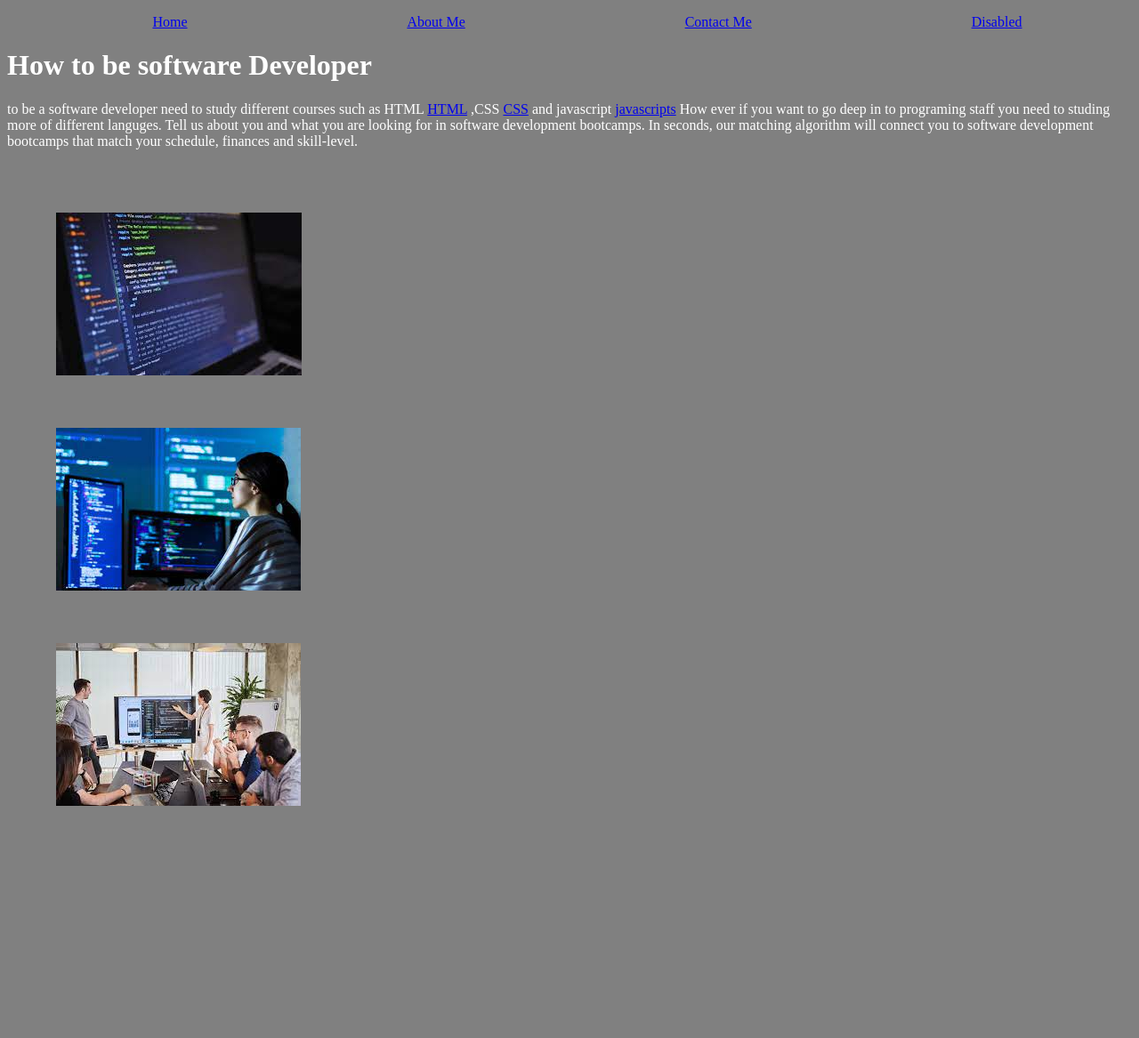
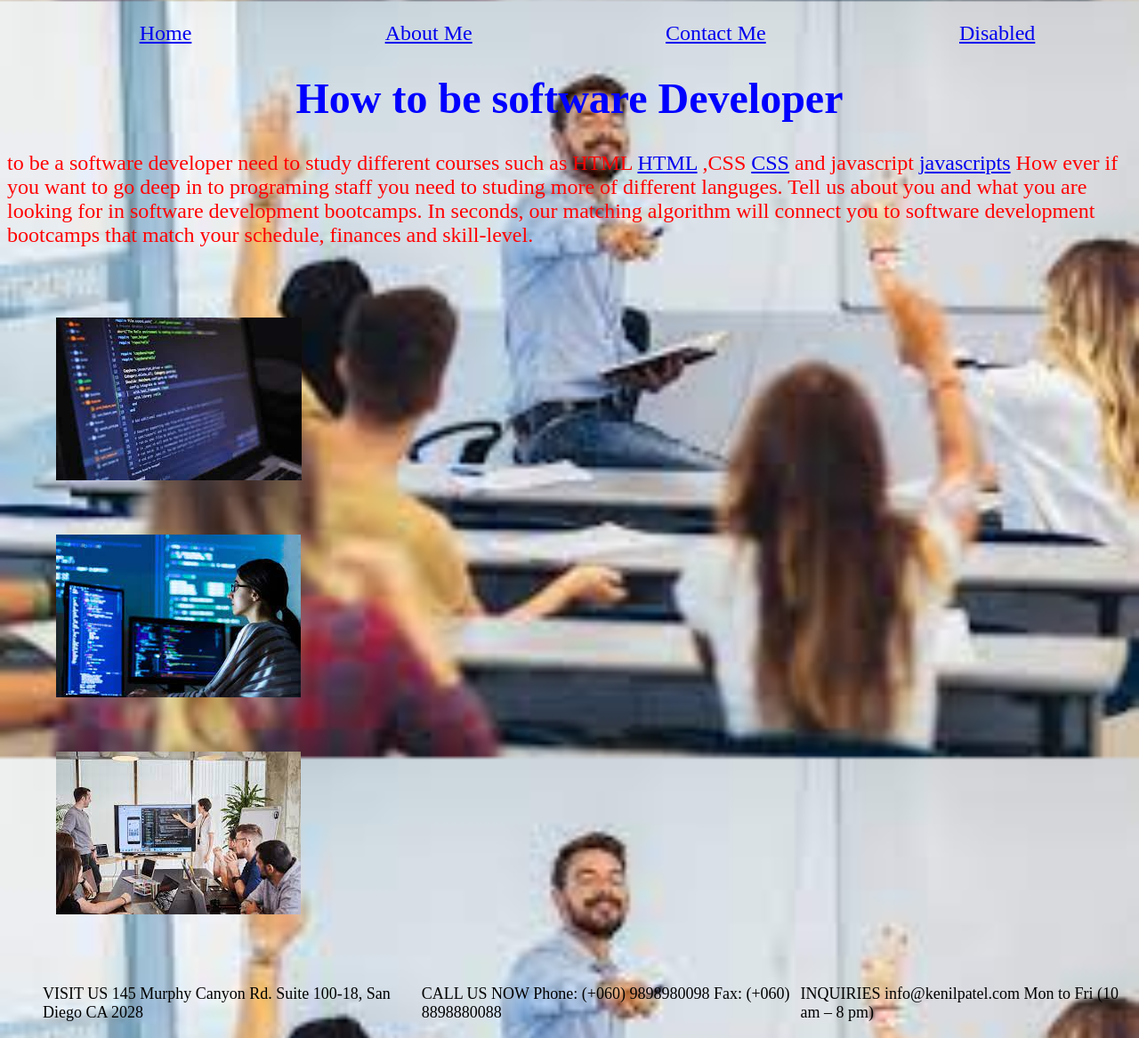
Before and after one commit to wondamb/Make-a-Blog-site-Team-1, a plain HTML site: page index.html in a window 1280 px wide. Shown: the whole page at 89% size. Before the commit the page ends 973 px from the top, so only its background shows below. Drawn offline with Linux system fonts and the light colour scheme; a script that the page names is missing.

Commit message:
third commit

```diff
--- a/index.html
+++ b/index.html
@@ -3,7 +3,7 @@
   <head>
     <meta charset="utf-8">
     <meta name="viewport" content="width=device-width">
-    <title>replit</title>
+    <title>Learn software development</title>
     <link href="style.css" rel="stylesheet" type="text/css" />
   </head>
   <body>
@@ -14,13 +14,13 @@
             <div class="collapse navbar-collapse" id="navbarNav">
               <ul class="navbar-nav">
                 <li class="nav-item active">
-                  <a class="nav-link" href="#">Home</a>
+                  <a class="nav-link" href="file:///C:/Users/wondwoson/Documents/GitHub/here/Make-a-Blog-site-Team-1/index.html">Home</a>
                 </li>
                 <li class="nav-item">
                   <a class="nav-link" href="file:///C:/Users/wondwoson/Documents/GitHub/here/Make-a-Blog-site-Team-1/About.html">About Me</a>
                 </li>
                 <li class="nav-item">
-                  <a class="nav-link" href="file:///C:/Users/wondwoson/Documents/GitHub/here/Make-a-Blog-site-Team-1/About.html">Contact Me</a>
+                  <a class="nav-link" href="file:///C:/Users/wondwoson/Documents/GitHub/here/Make-a-Blog-site-Team-1/Contact.html">Contact Me</a>
                 </li>
                 <li class="nav-item">
                   <a class="nav-link disabled" href="#">Disabled</a>
@@ -29,7 +29,7 @@
             </div>
 
           </nav>
-          <h1>How to be software Developer</h1>
+          <h1 class="title" style="text-align: center;">How to be software Developer</h1>
         </header>
         <main>
           <div>
@@ -53,7 +53,18 @@
           </div>
         </main>
         <div>
-          <footer class="">
+          <footer >
+            <ul class="myfooter">
+              <li>VISIT US
+                145 Murphy Canyon Rd.
+                Suite 100-18, San Diego CA 2028</li>
+                <li>CALL US NOW
+                  Phone: (+060) 9898980098
+                  Fax: (+060) 8898880088</li>
+                  <li>INQUIRIES
+                    info@kenilpatel.com
+                    Mon to Fri (10 am – 8 pm)</li>
+            </ul>
 
           </footer>
 
--- a/style.css
+++ b/style.css
@@ -1,6 +1,7 @@
 body{
     background-color: gray;
-    color: white;
+    color: red;
+    font-size: x-large;
 }
 .images{
     margin: auto;
@@ -18,8 +19,39 @@ body{
     margin: 5px;
     padding: 25px;
 }
+.title{
+    color: blue;
+    text-align: end; !important
+}
 .aboutme{
-    background-color: tomato;
+    color: blue;
+    background-image: url();
+    width: 100%;
+    font-size: large;
+
+}
+body {
+    background: url(instructor.jpg) no-repeat center center fixed;
+    -webkit-background-size: cover;
+    -moz-background-size: cover;
+    -o-background-size: cover;
+    background-size: cover;
+  }
+  .myfooter{
+      list-style: none;
+      font-size: large;
+      display: flex;
+      justify-content: space-between;
+      color: black;
+  }
+.contact{
+    background-color: lightsalmon;
+    border-radius: 1rem;
+    font-size: medium;
+    color: blue;
+}
+body h1{
+    counter-reset: red;
 }
 .navbar-nav{
     display: flex;
```
Also changed, not shown: About.html (+2 -2 lines), Contact.html (+35 -0 lines), instructor.jpg (added).
